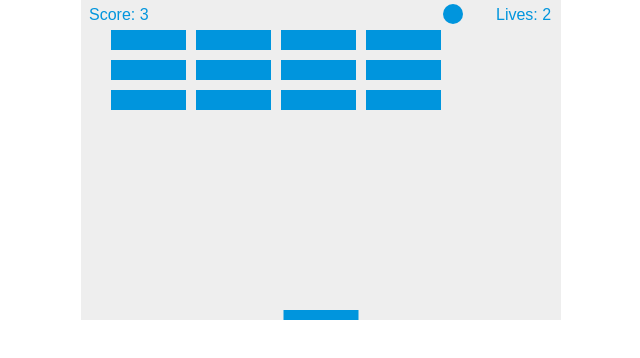
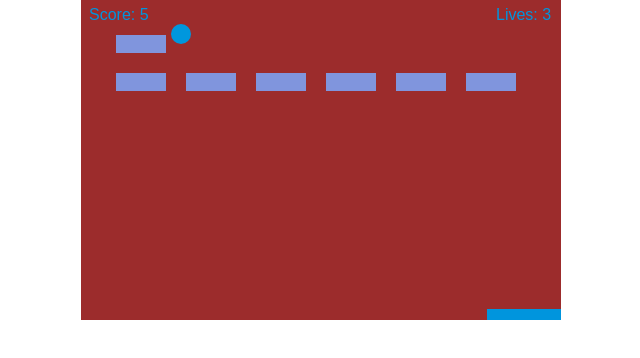
Before and after one commit to thebasselope/gurgle, a plain HTML site: page index.html in a window 1280 px wide. Shown: the whole page, without its empty margins (319-959 px from the left). Drawn offline with Linux system fonts and the light colour scheme.

Commit message:
i did indeed did something
changend colors and sizes of bricks

```diff
--- a/index.html
+++ b/index.html
@@ -3,7 +3,7 @@
 <head>
     <meta charset="utf-8" />
     <title>eli's game </title>
-    <style>* { padding: 0; margin: 0; } canvas { background: #eee; display: block; margin: 0 auto; }</style>
+    <style>* { padding: 0; margin: 0; } canvas { background: rgb(156, 44, 44); display: block; margin: 0 auto; }</style>
 </head>
 <body>
 
@@ -17,18 +17,18 @@
     var y = canvas.height-30;
     var dx = 2;
     var dy = -2;
-    var paddleHeight = 10;
-    var paddleWidth = 75;
-    var paddleX = (canvas.width-paddleWidth)/2;
+    var paddleHeight = 11;
+    var paddleWidth = 74;
+    var paddleX = (canvas.width-paddleWidth)/1;
     var rightPressed = false;
     var leftPressed = false;
-    var brickRowCount = 5;
-    var brickColumnCount = 3;
-    var brickWidth = 75;
-    var brickHeight = 20;
-    var brickPadding = 10;
-    var brickOffsetTop = 30;
-    var brickOffsetLeft = 30;
+    var brickRowCount = 6;
+    var brickColumnCount = 2;
+    var brickWidth = 50;
+    var brickHeight = 18;
+    var brickPadding = 20;
+    var brickOffsetTop = 35;
+    var brickOffsetLeft = 35;
     var score = 0;
     var lives = 3;
 
@@ -36,7 +36,7 @@
     for(var c=0; c<brickColumnCount; c++) {
         bricks[c] = [];
         for(var r=0; r<brickRowCount; r++) {
-            bricks[c][r] = { x: 0, y: 0, status: 1 };
+            bricks[c][r] = { x: 2, y: 2, status: 1 };
         }
     }
 
@@ -59,6 +59,8 @@
         else if(e.keyCode == 37) {
             leftPressed = false;
         }
+    }
+    function goo(e) {
     }
     function mouseMoveHandler(e) {
         var relativeX = e.clientX - canvas.offsetLeft;
@@ -88,7 +90,7 @@
     function drawBall() {
         ctx.beginPath();
         ctx.arc(x, y, ballRadius, 0, Math.PI*2);
-        ctx.fillStyle = "#0095DD";
+        ctx.fillStyle = "#0097DD";
         ctx.fill();
         ctx.closePath();
     }
@@ -109,7 +111,7 @@
                     bricks[c][r].y = brickY;
                     ctx.beginPath();
                     ctx.rect(brickX, brickY, brickWidth, brickHeight);
-                    ctx.fillStyle = "#0095DD";
+                    ctx.fillStyle = "#8095DD";
                     ctx.fill();
                     ctx.closePath();
                 }
```
